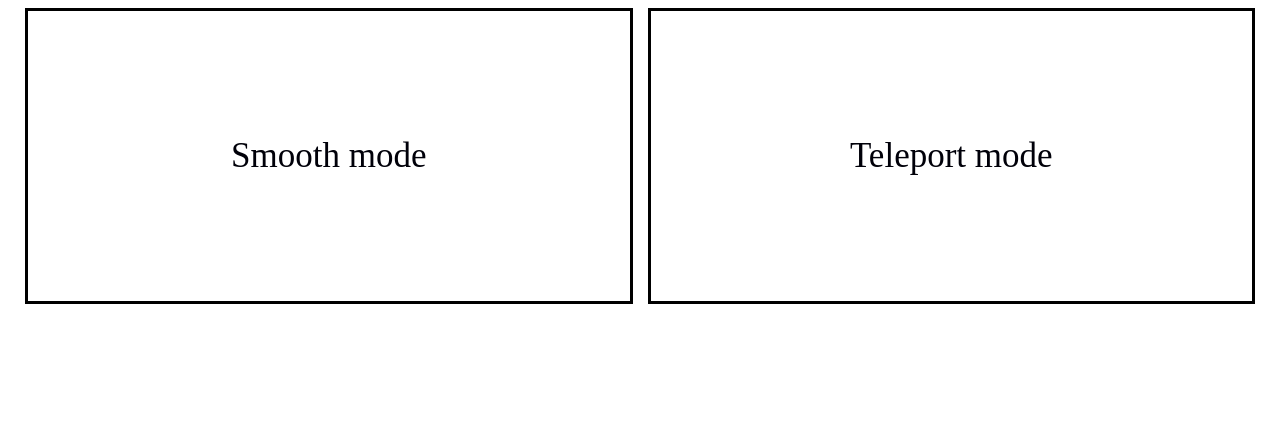
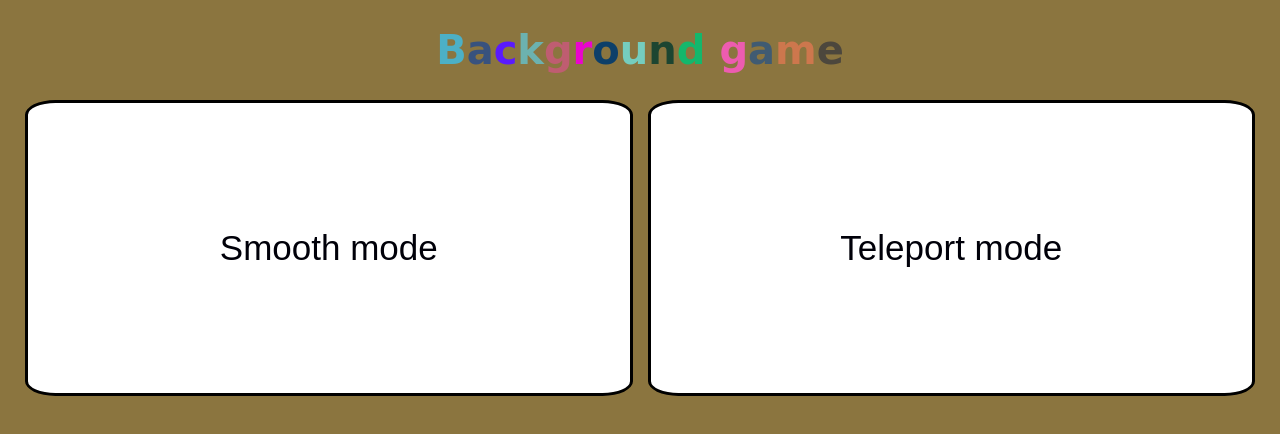
Before and after one commit to airman66/background-game, a website: page public/index.html in a window 1280 px wide. Drawn offline with Linux system fonts and the light colour scheme; a web font is replaced by a local one.

Commit message:
make it better

```diff
--- a/package.json
+++ b/package.json
@@ -4,12 +4,12 @@
   "description": "",
   "main": "app.js",
   "scripts": {
-    "test": "echo \"Error: no test specified\" && exit 1",
-    "start": "nodemon background-game"
+    "start": "node app.js"
   },
   "author": "",
   "license": "ISC",
   "devDependencies": {
-    "express": "^4.17.1"
+    "express": "^4.17.1",
+    "path": "^0.12.7"
   }
 }
--- a/public/css/style.css
+++ b/public/css/style.css
@@ -13,6 +13,7 @@
 }
 
 .link {
+	border-radius: 5%;
     width: 50%;
     text-decoration: none;
     color: #000009;
@@ -20,9 +21,20 @@
     border: 3px solid black;
     padding-top: 125px;
     padding-bottom: 125px;
+    user-select:none;
     margin-right: 15px;
+	background-color: white;
+    font-family: 'Puritan', sans-serif;
+    cursor: default;
 }
 
 .link:last-child {
     margin-right: 0;
 }
+
+h1 {
+    font-family: 'Finger Paint', cursive;
+    font-size: 40px;
+    cursor: default;
+    user-select:none
+}
--- a/public/index.html
+++ b/public/index.html
@@ -7,13 +7,26 @@
     <meta http-equiv="X-UA-Compatible" content="ie=edge">
     <title>Background game</title>
     <link rel="stylesheet" href="/css/style.css">
+    <link href="https://fonts.googleapis.com/css?family=Puritan&display=swap" rel="stylesheet">
+    <link href="https://fonts.googleapis.com/css?family=Finger+Paint&display=swap" rel="stylesheet">
 </head>
-<body>
+<body onmousedown="return false" onselectstart="return false">
     <div class="container">
+        <h1 id="h1">
+            <span>B</span><span>a</span><span>c</span><span>k</span><span>g</span><span>r</span><span>o</span><span>u</span><span>n</span><span>d</span>
+            <span> </span><span>g</span><span>a</span><span>m</span><span>e</span>
+        </h1>
         <div class="links-block">
-            <a href="smoothMode" class="link">Smooth mode</a>
-            <a href="teleportMode" class="link">Teleport mode</a>
+            <a href="smoothMode" id="smoothLink" class="link"
+               onmousedown="return false" onselectstart="return false">
+                Smooth mode
+            </a>
+            <a href="teleportMode" id="teleportLink" class="link"
+               onmousedown="return false" onselectstart="return false">
+                Teleport mode
+            </a>
         </div>
     </div>
+	<script src="/js/index.js"></script>
 </body>
 </html>
--- /dev/null
+++ b/public/js/index.js
@@ -0,0 +1,57 @@
+const teleport = document.getElementById("teleportLink");
+const smooth = document.getElementById("smoothLink");
+const body = document.getElementsByTagName("body")[0];
+const spans = document.querySelectorAll("h1>span");
+
+const intervalTime = 250;
+const r = Math.ceil(Math.random() * 255);
+const g = Math.ceil(Math.random() * 255);
+const b = Math.ceil(Math.random() * 255);
+body.style.background = `rgb(${r}, ${g}, ${b})`;
+
+for (const el of spans) {
+	const r = Math.ceil(Math.random() * 255);
+	const g = Math.ceil(Math.random() * 255);
+	const b = Math.ceil(Math.random() * 255);
+	el.style.color = `rgb(${r}, ${g}, ${b})`;
+}
+
+setInterval(() => {
+	const r = Math.ceil(Math.random() * 255);
+	const g = Math.ceil(Math.random() * 255);
+	const b = Math.ceil(Math.random() * 255);
+	body.style.background = `rgb(${r}, ${g}, ${b})`;
+
+	for (const el of spans) {
+		const r = Math.ceil(Math.random() * 255);
+		const g = Math.ceil(Math.random() * 255);
+		const b = Math.ceil(Math.random() * 255);
+		el.style.color = `rgb(${r}, ${g}, ${b})`;
+	}
+}, intervalTime);
+
+teleport.addEventListener("mouseover", () => {
+	const r = Math.ceil(Math.random() * 254);
+	const g = Math.ceil(Math.random() * 254);
+	const b = Math.ceil(Math.random() * 254);
+	teleport.style.background = `rgb(${r}, ${g}, ${b})`;
+});
+
+teleport.addEventListener("mouseout", () => {
+	teleport.style.background = "white";
+});
+
+smooth.addEventListener("mouseover", () => {
+	const r = Math.ceil(Math.random() * 254);
+	const g = Math.ceil(Math.random() * 254);
+	const b = Math.ceil(Math.random() * 254);
+	smooth.style.background = `rgb(${r}, ${g}, ${b})`;
+});
+
+smooth.addEventListener("mouseout", () => {
+	smooth.style.background = "white";
+});
+
+document.addEventListener("contextmenu", (e) => {
+	e.preventDefault();
+});
```
Also changed, not shown: public/js/smooth.js (+11 -12 lines), public/js/teleport.js (+10 -12 lines), public/smooth.html (+1 -1 lines), public/teleport.html (+1 -1 lines), 1 other file.
